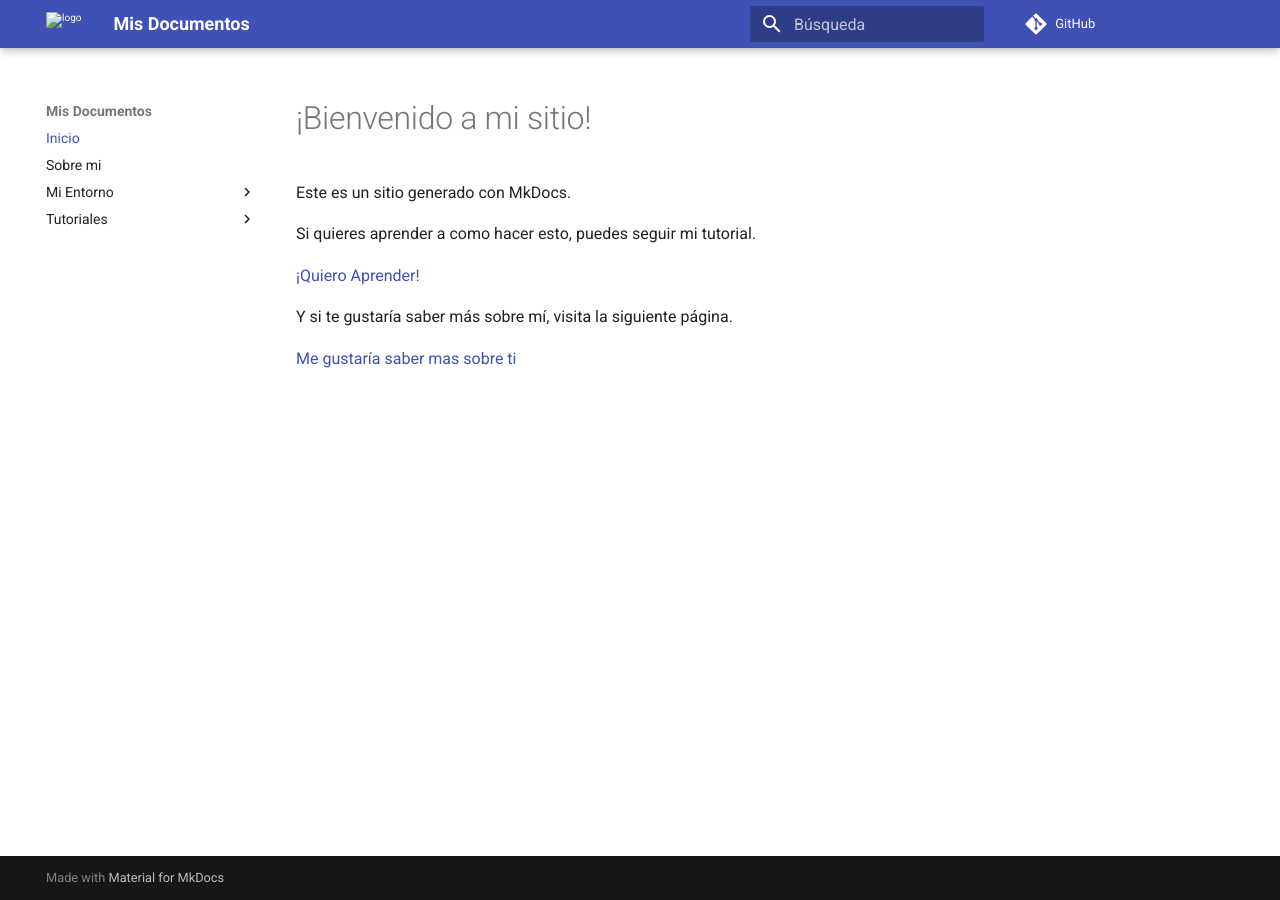
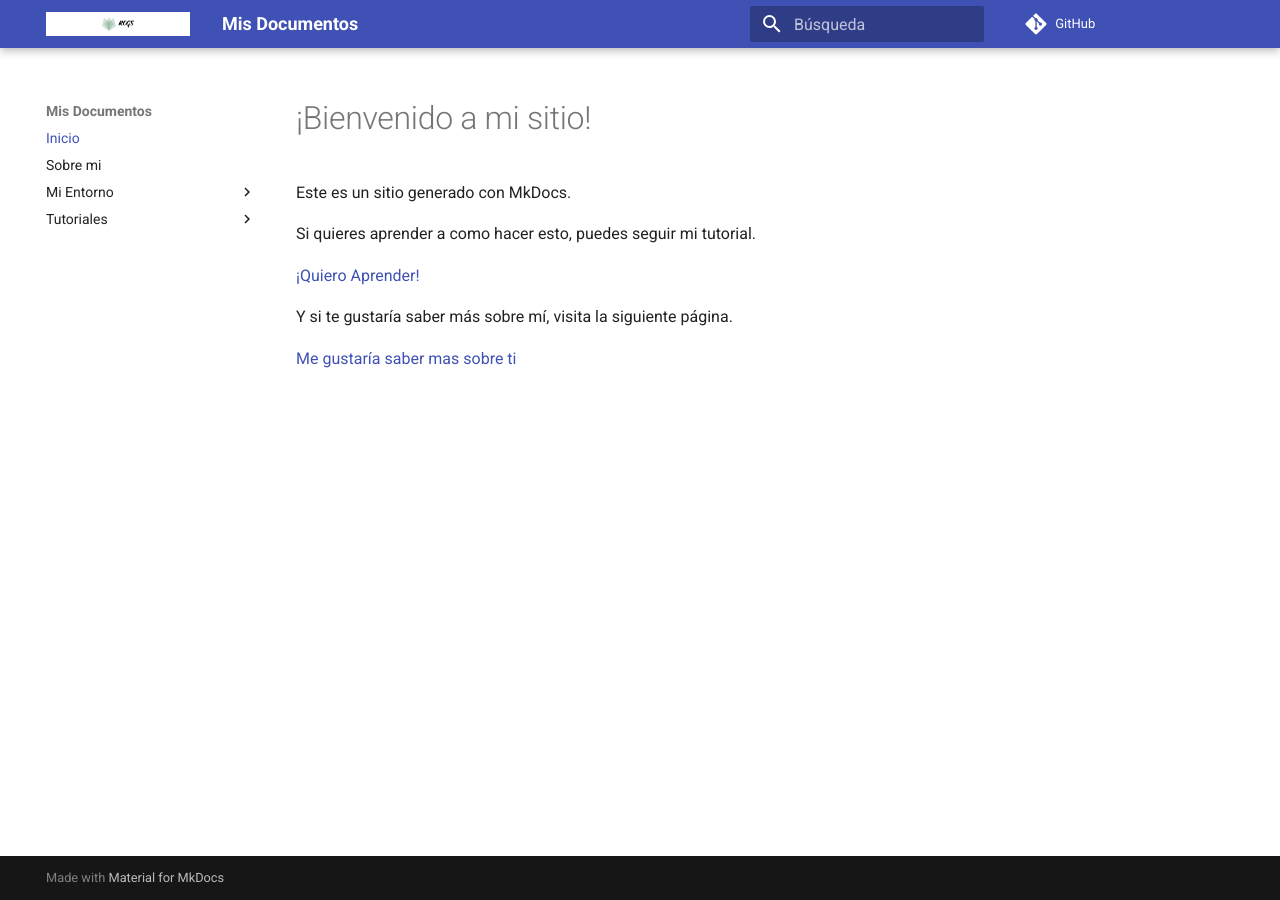
Before and after one commit to rguerrasev/rguerrasev.github.io, an MkDocs documentation site: the page built from docs/index.md, in a window 1280 px wide. Built offline with MkDocs 1.6.1 and Material for MkDocs 9.7.7, drawn with Linux system fonts in a browser that asks for light colours; comment, search, counter and statistics services are not loaded.

Commit message:
docs: Mejora en formato imagen logos

```diff
--- a/mkdocs.yml
+++ b/mkdocs.yml
@@ -3,7 +3,7 @@ site_name: Mis Documentos
 theme:
   name: material
   language: es
-  logo: assets/logo.svg
+  logo: assets/logo.png
   favicon: assets/favicon.png
   pallete:
     primary: 'teal'
```
